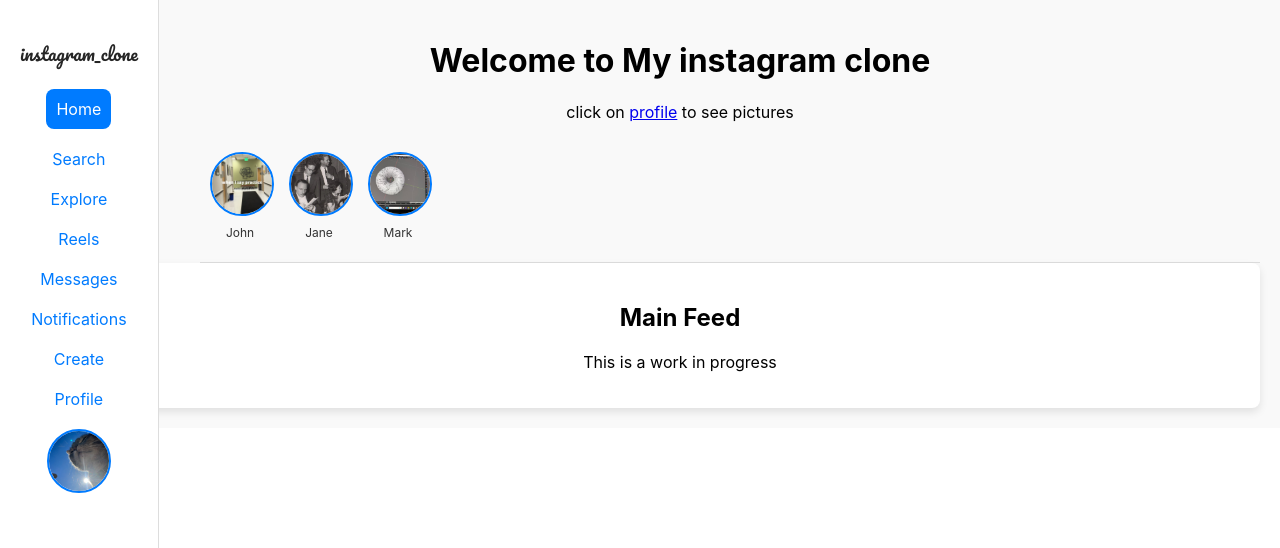
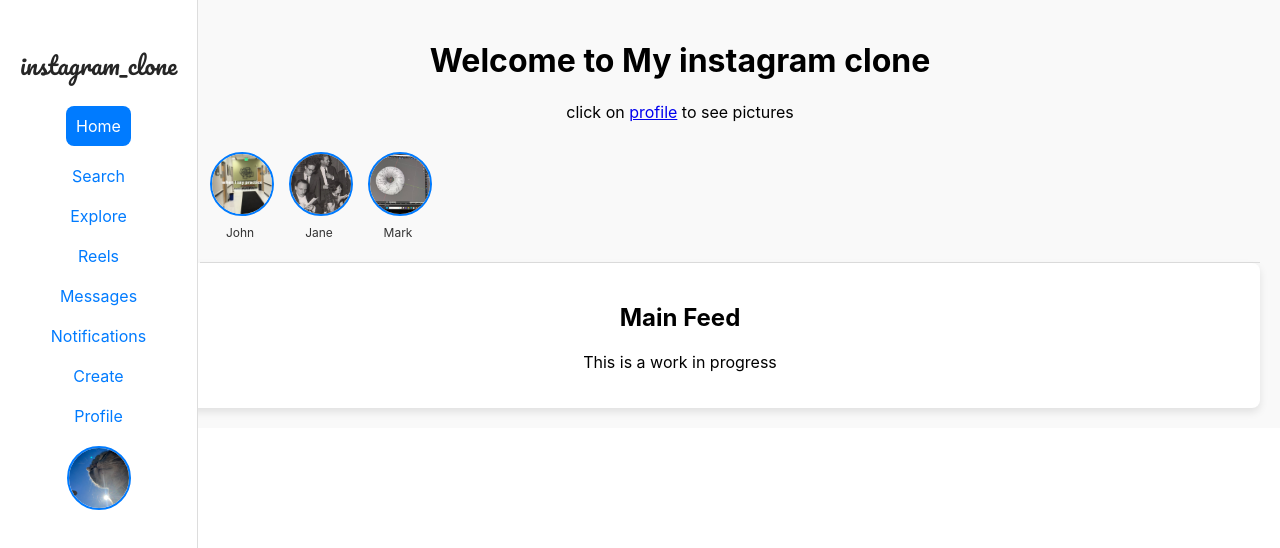
Before and after one commit to hoangnamtbp/hoangnamtbp.github.io, a React (Create React App) app: page / in a window 1280 px wide. Shown: the top 548 px of the page. Built offline with nearby package versions, Linux system fonts and the light colour scheme.

Commit message:
navigation css update

```diff
--- a/src/styles/Navigation.css
+++ b/src/styles/Navigation.css
@@ -54,7 +54,7 @@
 
   .instagram-logo {
     font-family: 'Pacifico', cursive; /* Apply the imported font */
-    font-size: 18px; /* Adjust the font size */
+    font-size: 24px; /* Adjust the font size */
     color: #262626; /* Instagram logo color */
     margin-bottom: 20px; /* Space below the logo */
   }
```
